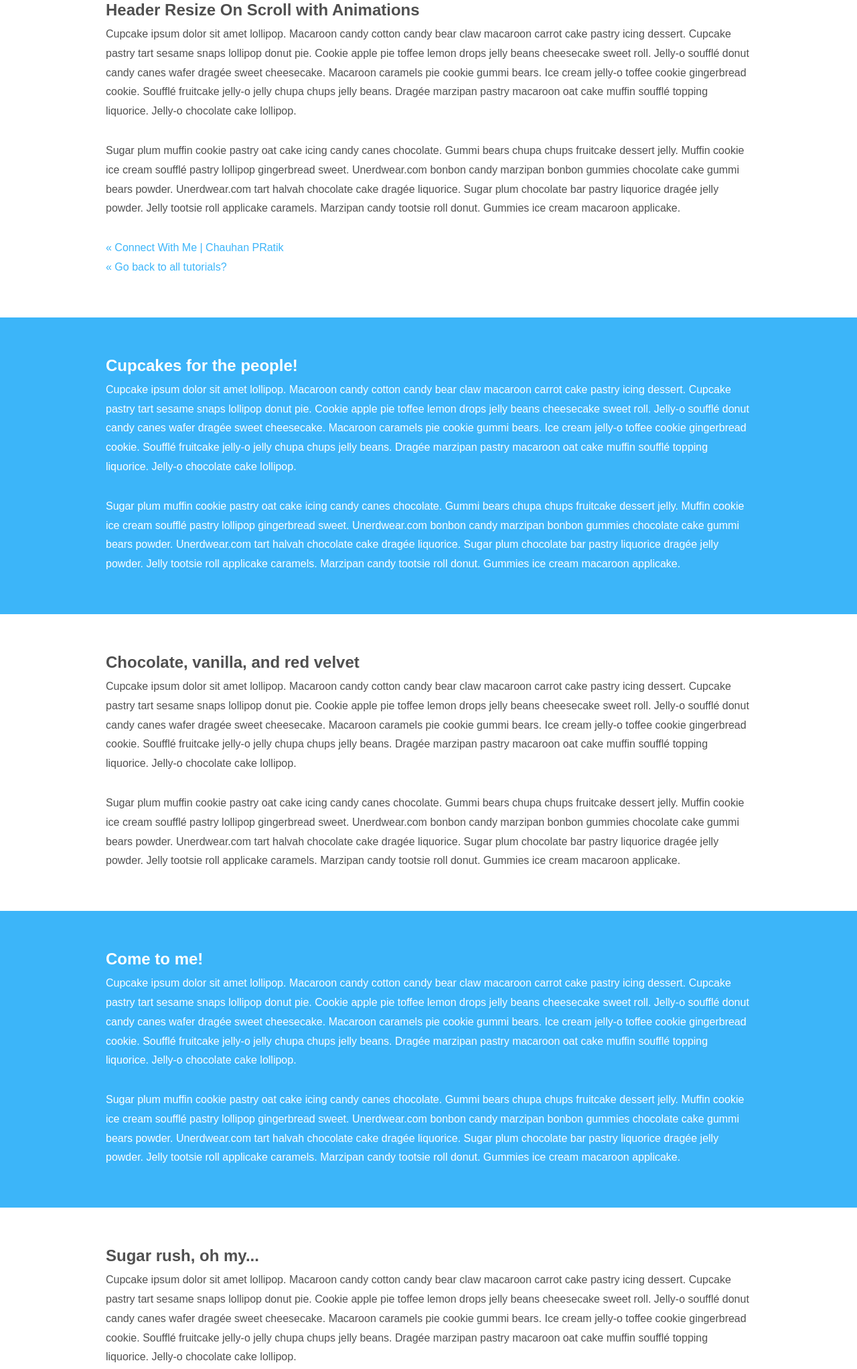
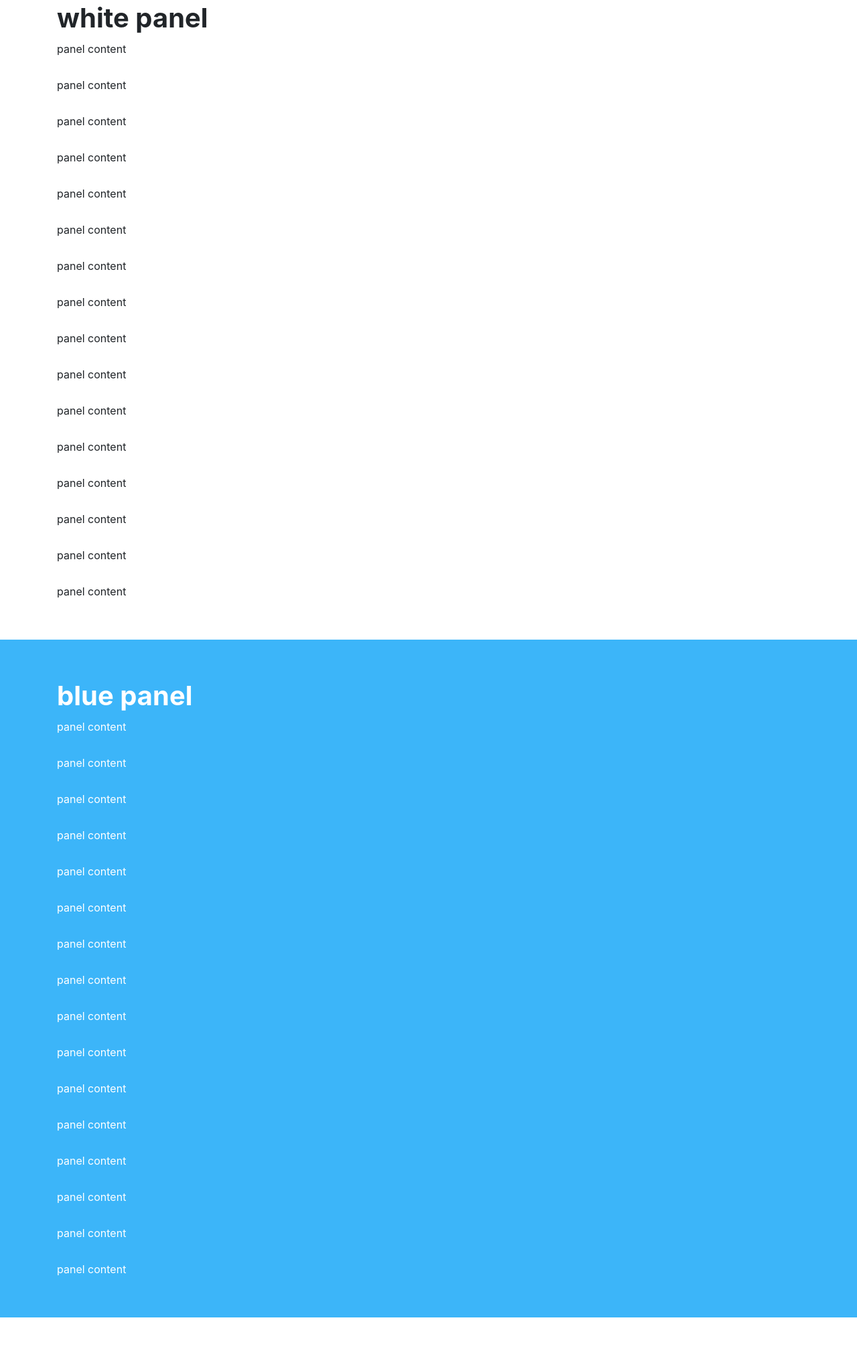
Before and after one commit to XavierFirex/iop-115, a plain HTML site: page index.html in a window 1280 px wide. Shown: the part 207-2251 px from the top of the page at 67% size. After the commit the page ends 2174 px from the top, so only its background shows below. Drawn offline with nearby package versions, Linux system fonts and the light colour scheme.

```diff
--- a/index.html
+++ b/index.html
@@ -8,6 +8,8 @@
 <meta charset="UTF-8">
 <meta name="viewport" content="width=device-width, intial-scale=1">
 <title>inside out</title>
+<link rel="stylesheet" href="https://stackpath.bootstrapcdn.com/bootstrap/4.3.1/css/bootstrap.min.css" integrity="sha384-ggOyR0iXCbMQv3Xipma34MD+dH/1fQ784/j6cY/iJTQUOhcWr7x9JvoRxT2MZw1T" crossorigin="anonymous">
+<script src="https://stackpath.bootstrapcdn.com/bootstrap/4.3.1/js/bootstrap.min.js" integrity="sha384-JjSmVgyd0p3pXB1rRibZUAYoIIy6OrQ6VrjIEaFf/nJGzIxFDsf4x0xIM+B07jRM" crossorigin="anonymous"></script>
 
 <!-- styles used for the header and body -->
 <link rel="stylesheet" href="assets/css/header-resize.css">
@@ -34,7 +36,7 @@
 <div id="wrapper">
   <header>
     <div class="container clearfix">
-      <h1 id="logo"> Pratik </h1>
+      <h1 id="logo"> inside out </h1>
       <nav> <a href="">Lorem</a> <a href="">Ipsum</a> <a href="">Dolor</a> </nav>
     </div>
   </header>
@@ -44,54 +46,66 @@
     <div id="content">
       <section>
         <div class="container">
-          <h1>Header Resize On Scroll with Animations</h1>
-          <p>Cupcake ipsum dolor sit amet lollipop. Macaroon candy cotton candy bear claw macaroon carrot cake pastry icing dessert. Cupcake pastry tart sesame snaps lollipop donut pie. Cookie apple pie toffee lemon drops jelly beans cheesecake sweet roll. Jelly-o soufflé donut candy canes wafer dragée sweet cheesecake. Macaroon caramels pie cookie gummi bears. Ice cream jelly-o toffee cookie gingerbread cookie. Soufflé fruitcake jelly-o jelly chupa chups jelly beans. Dragée marzipan pastry macaroon oat cake muffin soufflé topping liquorice. Jelly-o chocolate cake lollipop.</p>
-          <p>Sugar plum muffin cookie pastry oat cake icing candy canes chocolate. Gummi bears chupa chups fruitcake dessert jelly. Muffin cookie ice cream soufflé pastry lollipop gingerbread sweet. Unerdwear.com bonbon candy marzipan bonbon gummies chocolate cake gummi bears powder. Unerdwear.com tart halvah chocolate cake dragée liquorice. Sugar plum chocolate bar pastry liquorice dragée jelly powder. Jelly tootsie roll applicake caramels. Marzipan candy tootsie roll donut. Gummies ice cream macaroon applicake.</p>
-          <p> <a href="https://www.facebook.com/pratik.chauhan.cp">« Connect With Me | Chauhan PRatik</a><br>
-            <a href="http://bootsnipp.com/cppratikcp">« Go back to all tutorials?</a> </p>
+          <h1>white panel</h1>
+
+			<p>panel content</p>
+			<p>panel content</p>
+			<p>panel content</p>
+			<p>panel content</p>
+			<p>panel content</p>
+			<p>panel content</p>
+			<p>panel content</p>
+			<p>panel content</p>
+			<p>panel content</p>
+			<p>panel content</p>
+			<p>panel content</p>
+			<p>panel content</p>
+			<p>panel content</p>
+			<p>panel content</p>
+			<p>panel content</p>
+			<p>panel content</p>
+
+
         </div>
       </section>
       <section class="color">
         <div class="container">
-          <h1>Cupcakes for the people!</h1>
-          <p>Cupcake ipsum dolor sit amet lollipop. Macaroon candy cotton candy bear claw macaroon carrot cake pastry icing dessert. Cupcake pastry tart sesame snaps lollipop donut pie. Cookie apple pie toffee lemon drops jelly beans cheesecake sweet roll. Jelly-o soufflé donut candy canes wafer dragée sweet cheesecake. Macaroon caramels pie cookie gummi bears. Ice cream jelly-o toffee cookie gingerbread cookie. Soufflé fruitcake jelly-o jelly chupa chups jelly beans. Dragée marzipan pastry macaroon oat cake muffin soufflé topping liquorice. Jelly-o chocolate cake lollipop.</p>
-          <p>Sugar plum muffin cookie pastry oat cake icing candy canes chocolate. Gummi bears chupa chups fruitcake dessert jelly. Muffin cookie ice cream soufflé pastry lollipop gingerbread sweet. Unerdwear.com bonbon candy marzipan bonbon gummies chocolate cake gummi bears powder. Unerdwear.com tart halvah chocolate cake dragée liquorice. Sugar plum chocolate bar pastry liquorice dragée jelly powder. Jelly tootsie roll applicake caramels. Marzipan candy tootsie roll donut. Gummies ice cream macaroon applicake.</p>
-        </div>
+          <h1>blue panel</h1>
+
+			<p>panel content</p>
+			<p>panel content</p>
+			<p>panel content</p>
+			<p>panel content</p>
+			<p>panel content</p>
+			<p>panel content</p>
+			<p>panel content</p>
+			<p>panel content</p>
+			<p>panel content</p>
+			<p>panel content</p>
+			<p>panel content</p>
+			<p>panel content</p>
+			<p>panel content</p>
+			<p>panel content</p>
+			<p>panel content</p>
+			<p>panel content</p>
+
+		  </div>
       </section>
-      <section>
-        <div class="container">
-          <h1>Chocolate, vanilla, and red velvet</h1>
-          <p>Cupcake ipsum dolor sit amet lollipop. Macaroon candy cotton candy bear claw macaroon carrot cake pastry icing dessert. Cupcake pastry tart sesame snaps lollipop donut pie. Cookie apple pie toffee lemon drops jelly beans cheesecake sweet roll. Jelly-o soufflé donut candy canes wafer dragée sweet cheesecake. Macaroon caramels pie cookie gummi bears. Ice cream jelly-o toffee cookie gingerbread cookie. Soufflé fruitcake jelly-o jelly chupa chups jelly beans. Dragée marzipan pastry macaroon oat cake muffin soufflé topping liquorice. Jelly-o chocolate cake lollipop.</p>
-          <p>Sugar plum muffin cookie pastry oat cake icing candy canes chocolate. Gummi bears chupa chups fruitcake dessert jelly. Muffin cookie ice cream soufflé pastry lollipop gingerbread sweet. Unerdwear.com bonbon candy marzipan bonbon gummies chocolate cake gummi bears powder. Unerdwear.com tart halvah chocolate cake dragée liquorice. Sugar plum chocolate bar pastry liquorice dragée jelly powder. Jelly tootsie roll applicake caramels. Marzipan candy tootsie roll donut. Gummies ice cream macaroon applicake.</p>
-        </div>
-      </section>
-      <section class="color">
-        <div class="container">
-          <h1>Come to me!</h1>
-          <p>Cupcake ipsum dolor sit amet lollipop. Macaroon candy cotton candy bear claw macaroon carrot cake pastry icing dessert. Cupcake pastry tart sesame snaps lollipop donut pie. Cookie apple pie toffee lemon drops jelly beans cheesecake sweet roll. Jelly-o soufflé donut candy canes wafer dragée sweet cheesecake. Macaroon caramels pie cookie gummi bears. Ice cream jelly-o toffee cookie gingerbread cookie. Soufflé fruitcake jelly-o jelly chupa chups jelly beans. Dragée marzipan pastry macaroon oat cake muffin soufflé topping liquorice. Jelly-o chocolate cake lollipop.</p>
-          <p>Sugar plum muffin cookie pastry oat cake icing candy canes chocolate. Gummi bears chupa chups fruitcake dessert jelly. Muffin cookie ice cream soufflé pastry lollipop gingerbread sweet. Unerdwear.com bonbon candy marzipan bonbon gummies chocolate cake gummi bears powder. Unerdwear.com tart halvah chocolate cake dragée liquorice. Sugar plum chocolate bar pastry liquorice dragée jelly powder. Jelly tootsie roll applicake caramels. Marzipan candy tootsie roll donut. Gummies ice cream macaroon applicake.</p>
-        </div>
-      </section>
-      <section>
-        <div class="container">
-          <h1>Sugar rush, oh my...</h1>
-          <p>Cupcake ipsum dolor sit amet lollipop. Macaroon candy cotton candy bear claw macaroon carrot cake pastry icing dessert. Cupcake pastry tart sesame snaps lollipop donut pie. Cookie apple pie toffee lemon drops jelly beans cheesecake sweet roll. Jelly-o soufflé donut candy canes wafer dragée sweet cheesecake. Macaroon caramels pie cookie gummi bears. Ice cream jelly-o toffee cookie gingerbread cookie. Soufflé fruitcake jelly-o jelly chupa chups jelly beans. Dragée marzipan pastry macaroon oat cake muffin soufflé topping liquorice. Jelly-o chocolate cake lollipop.</p>
-          <p>Sugar plum muffin cookie pastry oat cake icing candy canes chocolate. Gummi bears chupa chups fruitcake dessert jelly. Muffin cookie ice cream soufflé pastry lollipop gingerbread sweet. Unerdwear.com bonbon candy marzipan bonbon gummies chocolate cake gummi bears powder. Unerdwear.com tart halvah chocolate cake dragée liquorice. Sugar plum chocolate bar pastry liquorice dragée jelly powder. Jelly tootsie roll applicake caramels. Marzipan candy tootsie roll donut. Gummies ice cream macaroon applicake.</p>
-        </div>
-      </section>
+
     </div>
   </div>
   <!-- #main -->
 
   <footer>
     <div id="info-bar">
-      <div class="container clearfix"> <span class="all-tutorials"><a href="http://bootsnipp.com/cppratikcp">← all tutorials</a></span> <span class="back-to-tutorial"><a href="https://www.facebook.com/pratik.chauhan.cp">CHUAHAN PRATIK</a></span> </div>
+      <div class="container clearfix"> </div>
     </div>
     <!-- /#top-bar -->
   </footer>
   <!-- /footer -->
-	<script src="assets/css/js/header-resize.js"></script>
-
+  <link rel="stylesheet" href="https://stackpath.bootstrapcdn.com/bootstrap/4.3.1/css/bootstrap.min.css" integrity="sha384-ggOyR0iXCbMQv3Xipma34MD+dH/1fQ784/j6cY/iJTQUOhcWr7x9JvoRxT2MZw1T" crossorigin="anonymous">
+  <script src="https://stackpath.bootstrapcdn.com/bootstrap/4.3.1/js/bootstrap.min.js" integrity="sha384-JjSmVgyd0p3pXB1rRibZUAYoIIy6OrQ6VrjIEaFf/nJGzIxFDsf4x0xIM+B07jRM" crossorigin="anonymous"></script>
+  <script src="assets/css/js/header-resize.js"></script>
 </div>
 <!-- /#wrapper -->
 </body>
```
